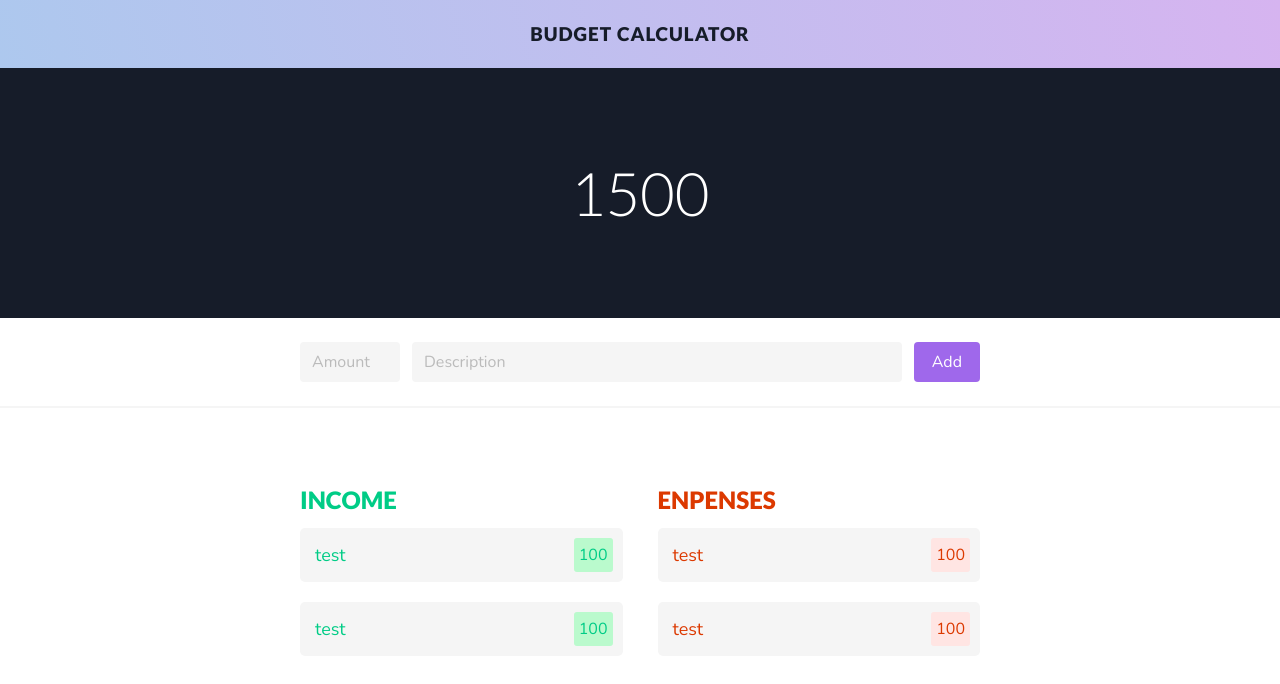
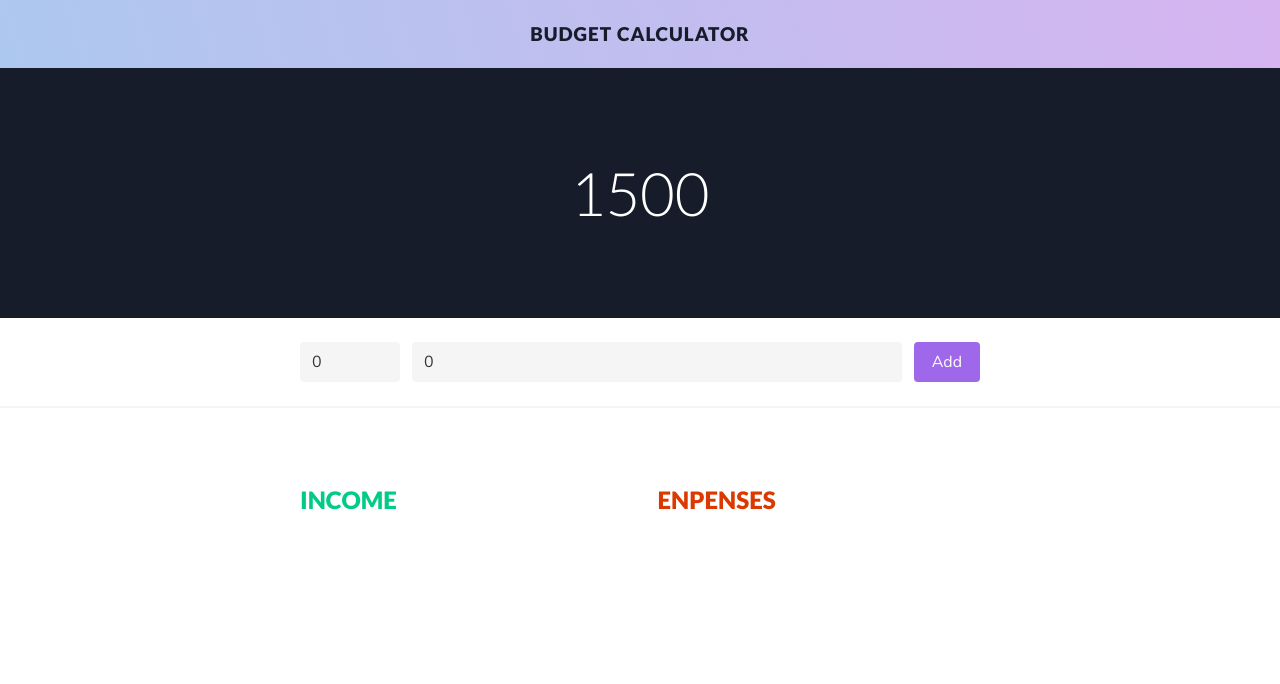
Before and after one commit to harunalbayrak/angular-budget-calculator, an Angular app: page / in a window 1280 px wide. Shown: the top 684 px of the page. Built offline with nearby package versions, Linux system fonts and the light colour scheme.

Commit message:
Add some backend features

```diff
--- a/src/app/add-item-form/add-item-form.component.html
+++ b/src/app/add-item-form/add-item-form.component.html
@@ -1,20 +1,20 @@
-<form>
+<form #itemForm="ngForm" (ngSubmit)="onSubmit(itemForm)">
     <div class="field is-horizontal">
         <div class="field-body">
             <div class="field is-narrow">
                 <p class="control">
-                    <input type="number" style="width: 100px;" class="input" placeholder="Amount">
+                    <input type="number" required name="amount" style="width: 100px;" class="input" placeholder="Amount" [ngModel]="item.amount">
                 </p>
             </div>
 
             <div class="field">
                 <p class="control">
-                    <input type="text" class="input" placeholder="Description">
+                    <input type="text" required name="description" class="input" placeholder="Description" [ngModel]="item.amount">
                 </p>
             </div>
 
             <div class="field is-narrow">
-                <button class="button is-primary">
+                <button type="submit" class="button is-primary" [disabled]="!itemForm.valid">
                     Add
                 </button>
             </div>
--- a/src/app/add-item-form/add-item-form.component.ts
+++ b/src/app/add-item-form/add-item-form.component.ts
@@ -1,4 +1,6 @@
-import { Component, OnInit } from '@angular/core';
+import { Component, EventEmitter, Input, OnInit, Output } from '@angular/core';
+import { NgForm } from '@angular/forms';
+import { BudgetItem } from 'src/shared/models/budget-item-model';
 
 @Component({
   selector: 'app-add-item-form',
@@ -6,10 +8,16 @@ import { Component, OnInit } from '@angular/core';
   styleUrls: ['./add-item-form.component.scss']
 })
 export class AddItemFormComponent implements OnInit {
+  @Input() item: BudgetItem = new BudgetItem('',0);
+  @Output() formSubmit: EventEmitter<BudgetItem> = new EventEmitter<BudgetItem>();
 
   constructor() { }
 
   ngOnInit(): void {
   }
 
+  onSubmit(form: NgForm){
+    this.formSubmit.emit(form.value);
+  }
+
 }
--- a/src/app/app.module.ts
+++ b/src/app/app.module.ts
@@ -1,5 +1,6 @@
 import { NgModule } from '@angular/core';
 import { BrowserModule } from '@angular/platform-browser';
+import { FormsModule } from '@angular/forms'
 
 import { AppRoutingModule } from './app-routing.module';
 import { AppComponent } from './app.component';
@@ -18,7 +19,8 @@ import { BudgetItemCardComponent } from './budget-item-list/budget-item-card/bud
   ],
   imports: [
     BrowserModule,
-    AppRoutingModule
+    AppRoutingModule,
+    FormsModule,
   ],
   providers: [],
   bootstrap: [AppComponent]
--- a/src/app/budget-item-list/budget-item-list.component.html
+++ b/src/app/budget-item-list/budget-item-list.component.html
@@ -2,14 +2,24 @@
     <div class="budget-items-container">
         <div class="income-column">
             <h1>Income</h1>
-            <app-budget-item-card [isIncome]="true" style="margin-top: 10px; margin-bottom: 20px;"></app-budget-item-card>
-            <app-budget-item-card [isIncome]="true" style="margin-bottom: 20px;"></app-budget-item-card>
+            <div *ngFor="let item of budgetItems"> <!--- for içinde -->
+                <app-budget-item-card
+                    *ngIf="item.amount >= 0"
+                    [isIncome]="true"
+                    style="display: block; margin-bottom: 20px;">
+                </app-budget-item-card>
+            </div>
         </div>
 
         <div class="expenses-column">
             <h1>Enpenses</h1>
-            <app-budget-item-card [isIncome]="false" style="margin-top: 10px; margin-bottom: 20px;"></app-budget-item-card>
-            <app-budget-item-card [isIncome]="false" style="margin-bottom: 20px;"></app-budget-item-card>
+            <div *ngFor="let item of budgetItems"> <!--- for içinde -->
+                <app-budget-item-card
+                    *ngIf="item.amount < 0"
+                    [isIncome]="false"
+                    style="display: block; margin-bottom: 20px;">
+                </app-budget-item-card>
+            </div>
         </div>
     </div>
 </section>
--- a/src/app/budget-item-list/budget-item-list.component.ts
+++ b/src/app/budget-item-list/budget-item-list.component.ts
@@ -1,4 +1,5 @@
-import { Component, OnInit } from '@angular/core';
+import { Component, Input, OnInit } from '@angular/core';
+import { BudgetItem } from 'src/shared/models/budget-item-model';
 
 @Component({
   selector: 'app-budget-item-list',
@@ -7,6 +8,8 @@ import { Component, OnInit } from '@angular/core';
 })
 export class BudgetItemListComponent implements OnInit {
 
+  @Input() budgetItems: BudgetItem[] = new Array<BudgetItem>();
+
   constructor() { }
 
   ngOnInit(): void {
--- a/src/app/main-page/main-page.component.html
+++ b/src/app/main-page/main-page.component.html
@@ -8,10 +8,10 @@
 
 <section class="add-item">
     <div class="add-item-container">
-        <app-add-item-form style="padding: 20px;"></app-add-item-form>
+        <app-add-item-form style="padding: 20px;" (formSubmit)="addItem($event)"></app-add-item-form>
     </div>
 </section>
 
 <hr style="margin-top: 0;">
 
-<app-budget-item-list></app-budget-item-list>
+<app-budget-item-list [budgetItems]="budgetItem"></app-budget-item-list>
--- a/src/app/main-page/main-page.component.ts
+++ b/src/app/main-page/main-page.component.ts
@@ -1,4 +1,5 @@
 import { Component, OnInit } from '@angular/core';
+import { BudgetItem } from 'src/shared/models/budget-item-model';
 
 @Component({
   selector: 'app-main-page',
@@ -6,10 +7,14 @@ import { Component, OnInit } from '@angular/core';
   styleUrls: ['./main-page.component.scss']
 })
 export class MainPageComponent implements OnInit {
+  budgetItem: BudgetItem[] = new Array<BudgetItem>();
 
   constructor() { }
 
   ngOnInit(): void {
   }
 
+  addItem(newItem: BudgetItem){
+    this.budgetItem.push(newItem);
+  }
 }
--- /dev/null
+++ b/src/shared/models/budget-item-model.ts
@@ -0,0 +1,9 @@
+export class BudgetItem{
+    description: string;
+    amount: number;
+
+    constructor(description: string, amount: number){
+        this.description = description;
+        this.amount = amount;
+    }
+}
```
